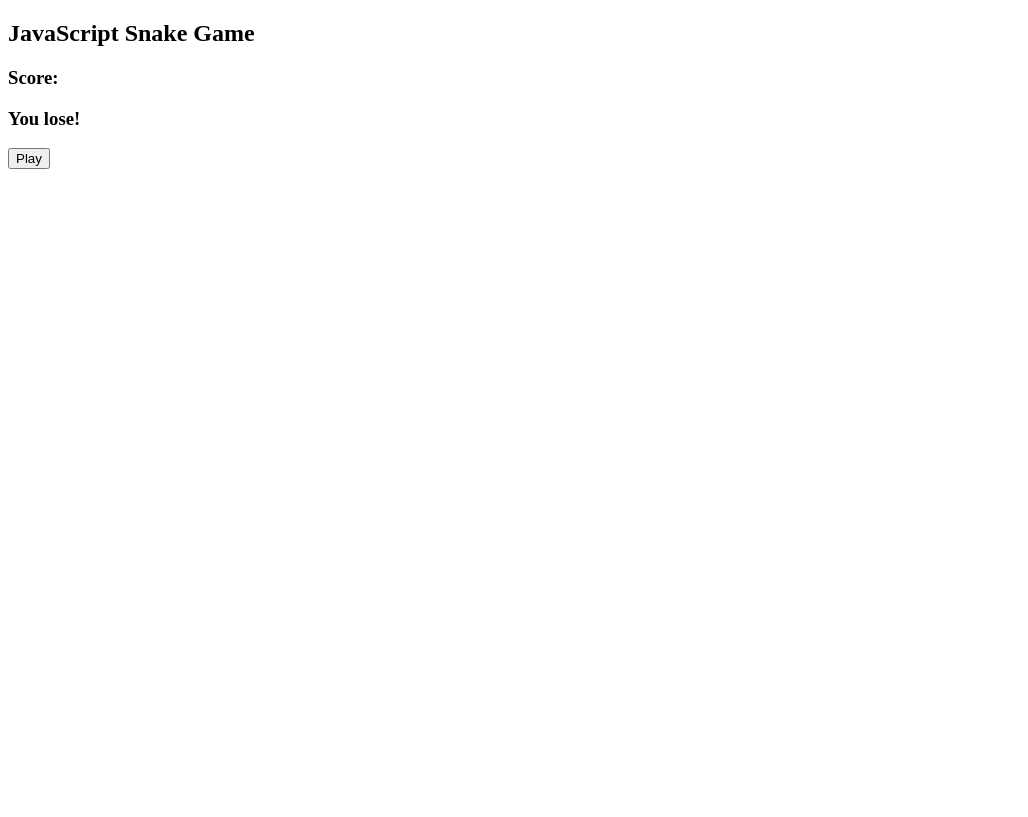
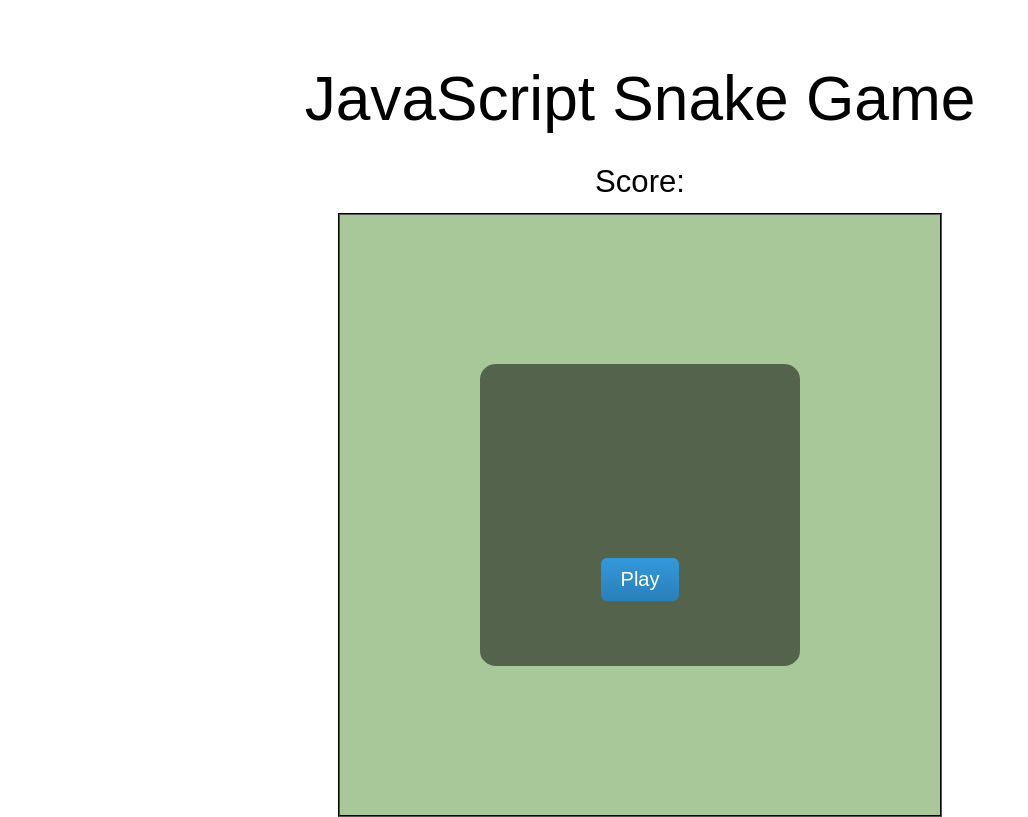
Before and after one commit to Jeevan1310/old-school-game, a plain HTML site: page index.html in a window 1280 px wide. Shown: the whole page, without its empty margins (0-1028 px from the left). Drawn offline with Linux system fonts and the light colour scheme.

Commit message:
added #013

```diff
--- a/index.html
+++ b/index.html
@@ -5,6 +5,7 @@
     <meta http-equiv="X-UA-Compatible" content="IE=edge">
     <meta name="viewport" content="width=device-width, initial-scale=1.0">
     <title>Snake Game</title>
+    <link rel="stylesheet" href="filter.css">
 </head>
 <body>
     <div class="container">
@@ -20,5 +21,6 @@
         </section>
         <section id="gameBoard"></section>
     </div>
+<script src="game.js"></script>
 </body>
 </html>
```
